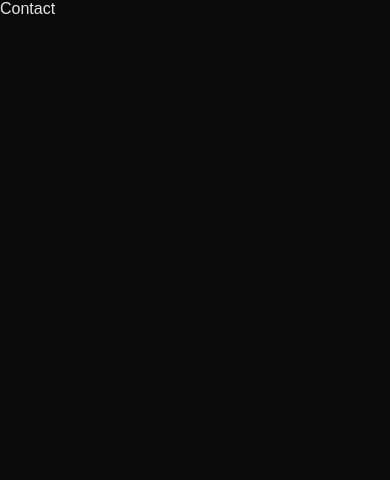
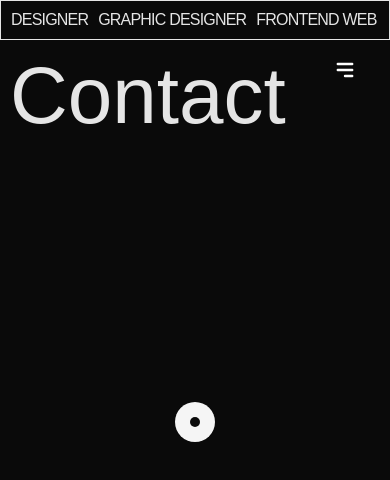
Before and after one commit to DarkVoid01/portfolio-project, a React (Create React App) app: page /contact in a window 390 px wide. Shown: the top 480 px of the page. Built offline with nearby package versions, Linux system fonts and the light colour scheme.

Commit message:
made responsive

```diff
--- a/src/pages/About/About.jsx
+++ b/src/pages/About/About.jsx
@@ -1,10 +1,19 @@
 import React from 'react'
 import "./About.scss"
+import MarqueeComp from '../../components/Marquee/MarqueeComp'
+import Navbar from '../../components/Navbar/Navbar'
+import Cursor from '../../components/Cursor/Cursor'
+
 
 const About = () => {
   return (
     <div className='about'>
-        About
+        <Cursor/>
+        <MarqueeComp/>
+        <Navbar/>
+        <div className="heading">
+          About
+        </div>
     </div>
   )
 }
--- a/src/pages/About/About.scss
+++ b/src/pages/About/About.scss
@@ -0,0 +1,6 @@
+.about{
+    .heading{
+        font-size: 5rem;
+        padding: 10px;
+    }
+}
--- a/src/pages/Contact/Contact.jsx
+++ b/src/pages/Contact/Contact.jsx
@@ -1,8 +1,18 @@
 import React from 'react'
-
+import Cursor from '../../components/Cursor/Cursor'
+import MarqueeComp from '../../components/Marquee/MarqueeComp'
+import Navbar from '../../components/Navbar/Navbar'
+import "./Contact.scss"
 const Contact = () => {
   return (
-    <div>Contact</div>
+    <div className='contact'>
+       <Cursor/>
+       <MarqueeComp/>
+       <Navbar/>
+       <div className="heading">
+          Contact
+       </div>
+    </div>
   )
 }
 
--- a/src/pages/Contact/Contact.scss
+++ b/src/pages/Contact/Contact.scss
@@ -0,0 +1,6 @@
+.contact{
+    .heading{
+        font-size: 5rem;
+        padding: 10px;
+    }
+}
--- a/src/pages/Projects/Projects.jsx
+++ b/src/pages/Projects/Projects.jsx
@@ -30,6 +30,9 @@ const Projects = () => {
       <Cursor/>
       <MarqueeComp/>
       <Navbar/>
+      <div className="heading">
+        Projects
+      </div>
       <div className="project-types">
         <div className="type"  active={filter === "all"} onClick={() => setFilter("frontend")}>
           <div className="type-container">
--- a/src/pages/Projects/Projects.scss
+++ b/src/pages/Projects/Projects.scss
@@ -1,5 +1,10 @@
 .projects{
     color: #e5e5e5;
+
+    .heading{
+        font-size: 5rem;
+        padding: 10px;
+    }
 
     .project-types{
         width: 100vw;
```
